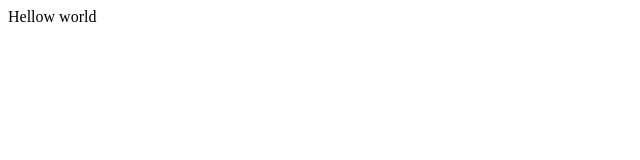
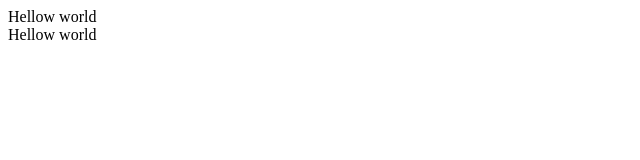
Before and after one commit to xia-li/demo1, a plain HTML site: page index.html in a window 1280 px wide. Shown: the full height of the page, 0-640 px from the left. Drawn offline with Linux system fonts and the light colour scheme.

Commit message:
添加了新消息

```diff
--- a/index.html
+++ b/index.html
@@ -6,5 +6,6 @@
 </head>
 <body>
 	Hellow world
+	<div>Hellow world</div>
 </body>
 </html>
```
